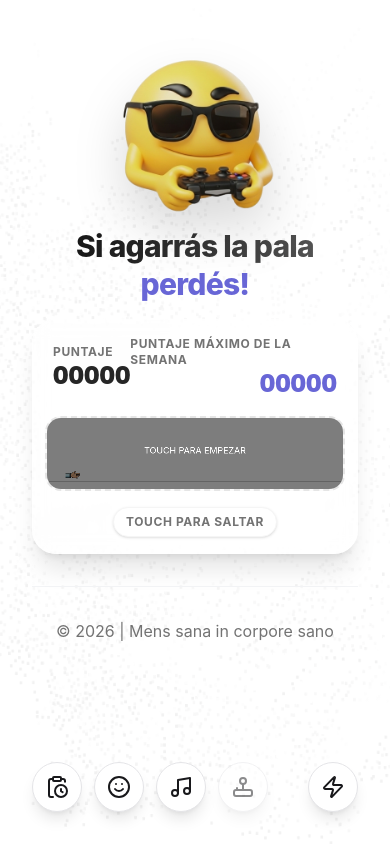
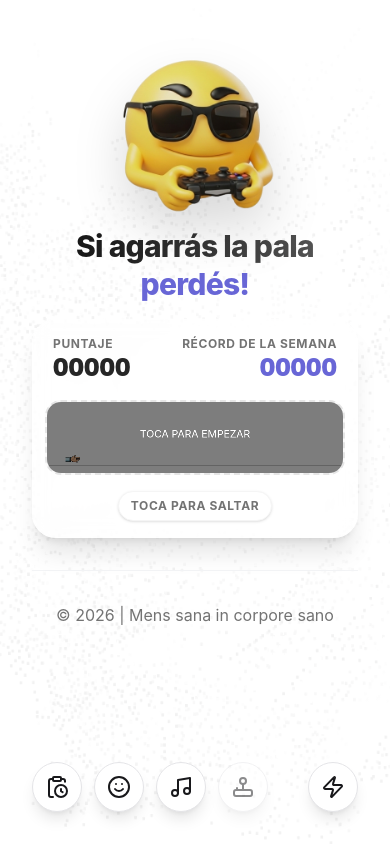
Before and after one commit to gonzalogramagia/play, a React (Vite) app: page / in a window 390 px wide. Built offline with nearby package versions, Linux system fonts and the light colour scheme.

Commit message:
feat: localize and refine mobile game UI texts

```diff
--- a/src/components/dino-game.tsx
+++ b/src/components/dino-game.tsx
@@ -483,7 +483,7 @@ export const DinoGame: React.FC = () => {
                 const isVisible = (Date.now() % 4500) < 3000;
                 if (isVisible) {
                     ctx.fillStyle = 'white';
-                    ctx.font = '24px Inter, system-ui, sans-serif';
+                    ctx.font = isMobile ? '28px Inter, system-ui, sans-serif' : '24px Inter, system-ui, sans-serif';
                     ctx.textAlign = 'center';
                     ctx.fillText(isMobile ? t('gameStartMobile') : t('gameStart'), CANVAS_WIDTH / 2, CANVAS_HEIGHT / 2);
                 }
@@ -499,8 +499,8 @@ export const DinoGame: React.FC = () => {
                 if (Date.now() - gameOverTime.current > 1000) {
                     const isVisible = (Date.now() % 4500) < 3000;
                     if (isVisible) {
-                        ctx.font = '20px Inter, system-ui, sans-serif';
-                        ctx.fillText(isMobile ? t('gameStartMobile') : t('gameRestart'), CANVAS_WIDTH / 2, CANVAS_HEIGHT / 2 + 20);
+                        ctx.font = isMobile ? '24px Inter, system-ui, sans-serif' : '20px Inter, system-ui, sans-serif';
+                        ctx.fillText(isMobile ? t('gameRestartMobile') : t('gameRestart'), CANVAS_WIDTH / 2, CANVAS_HEIGHT / 2 + 20);
                     }
                 }
             }
@@ -530,7 +530,7 @@ export const DinoGame: React.FC = () => {
                 </div>
                 <div className="flex flex-col items-end group relative">
                     <div className="flex items-center gap-1.5 cursor-default md:cursor-help">
-                        <span className="text-xs uppercase tracking-wider text-neutral-500 font-bold">{t('gameHighScore')}</span>
+                        <span className="text-xs uppercase tracking-wider text-neutral-500 font-bold">{isMobile ? t('gameHighScoreMobile') : t('gameHighScore')}</span>
                         <Info size={14} className="hidden md:block text-neutral-400 group-hover:text-[#6866D6] transition-colors" />
                     </div>
                     <span className="text-2xl font-black text-[#6866D6] tabular-nums">{highScore.toString().padStart(5, '0')}</span>
--- a/src/contexts/language-context.tsx
+++ b/src/contexts/language-context.tsx
@@ -56,7 +56,8 @@ export function LanguageProvider({ children }: { children: ReactNode }) {
             toastSongUpdated: "Canción actualizada correctamente",
             gameScore: "Puntaje",
             gameHighScore: "Puntaje máximo de la semana",
-            gameHighScoreReset: "Se resetean los viernes a las 23:59",
+            gameHighScoreMobile: "Récord de la semana",
+            gameHighScoreReset: "Se resetea los viernes a las 23:59",
             gameStart: "PRESIONA CUALQUIER TECLA PARA EMPEZAR",
             gameOver: "FIN DEL JUEGO",
             gameNewHighScore: "¡NUEVO PUNTAJE MÁXIMO!",
@@ -64,8 +65,9 @@ export function LanguageProvider({ children }: { children: ReactNode }) {
             gameJump: "para saltar",
             gameMove: 'para mover',
             gameStartKey: "para empezar",
-            gameStartMobile: "TOUCH PARA EMPEZAR",
-            gameJumpMobile: "Touch para saltar",
+            gameStartMobile: "TOCA PARA EMPEZAR",
+            gameRestartMobile: "TOCA PARA REINICIAR",
+            gameJumpMobile: "Toca para saltar",
             gameKeySpace: 'Barra Espaciadora',
             gameModeLabel: "Modo:",
             gameModeClassic: "Clásico",
@@ -102,6 +104,7 @@ export function LanguageProvider({ children }: { children: ReactNode }) {
             toastSongUpdated: "Song updated successfully",
             gameScore: "Score",
             gameHighScore: "Best score of the week",
+            gameHighScoreMobile: "Record of the week",
             gameHighScoreReset: "Resets every Friday at 23:59",
             gameStart: "PRESS ANY KEY TO START",
             gameOver: "GAME OVER",
@@ -111,6 +114,7 @@ export function LanguageProvider({ children }: { children: ReactNode }) {
             gameMove: 'to move',
             gameStartKey: "to start",
             gameStartMobile: "TOUCH TO START",
+            gameRestartMobile: "TOUCH TO RESTART",
             gameJumpMobile: "Touch to jump",
             gameKeySpace: 'Space',
             gameModeLabel: "Mode:",
```
